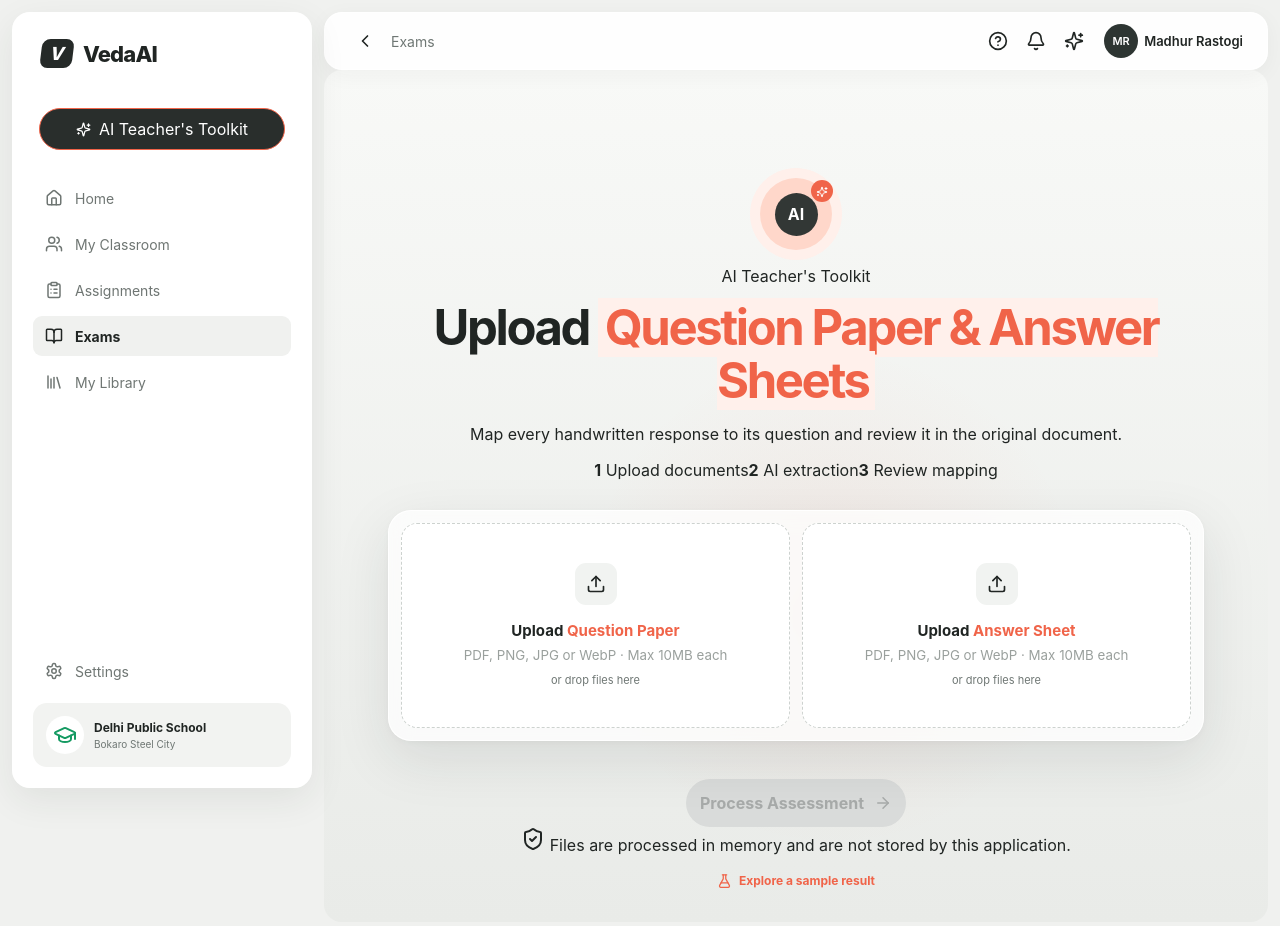
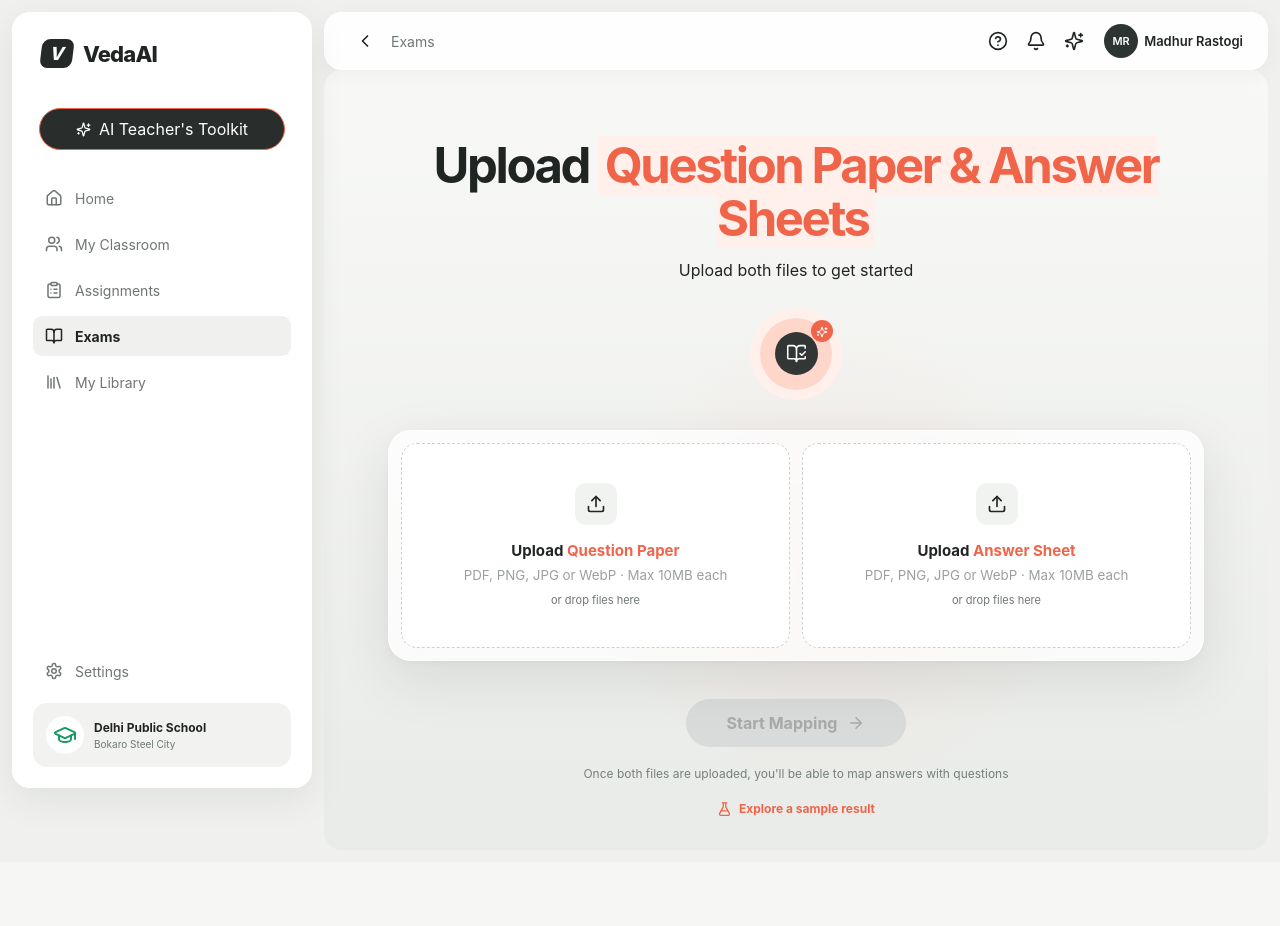
Before and after one commit to sdivyanshu90/assessment-extraction-ai, a Next.js app: page / in a window 1280 px wide. Shown: the top 926 px of the page. After the commit the page ends 862 px from the top, so only its background shows below. Built offline with nearby package versions, Linux system fonts and the light colour scheme.

Commit message:
Update components/assessment-app.tsx

```diff
--- a/components/assessment-app.tsx
+++ b/components/assessment-app.tsx
@@ -1,6 +1,6 @@
 "use client";
 
-import { ArrowRight, FlaskConical, ShieldCheck, Sparkles } from "lucide-react";
+import { ArrowRight, BookOpenCheck, FlaskConical, Sparkles } from "lucide-react";
 import { useEffect, useState } from "react";
 import { AppShell } from "@/components/app-shell";
 import { ProcessingScreen } from "@/components/processing-screen";
@@ -139,15 +139,9 @@ export function AssessmentApp() {
       {view === "processing" ? <ProcessingScreen stage={stage} progress={progress} /> : (
         <section className="upload-screen">
           <div className="upload-heading">
-            <div className="teacher-illustration"><span><Sparkles /></span><strong>AI</strong></div>
-            <p className="eyebrow">AI Teacher&apos;s Toolkit</p>
-            <h1>Upload <em>Question Paper &amp; Answer Sheets</em></h1>
-            <p>Map every handwritten response to its question and review it in the original document.</p>
-            <div className="workflow-pills" aria-label="Assessment workflow">
-              <span><b>1</b> Upload documents</span><i />
-              <span><b>2</b> AI extraction</span><i />
-              <span><b>3</b> Review mapping</span>
-            </div>
+            <h1>Upload <em>Question Paper <span>&amp; Answer Sheets</span></em></h1>
+            <p className="upload-subtitle">Upload both files to get started</p>
+            <div className="teacher-illustration"><span><Sparkles /></span><strong><BookOpenCheck /></strong></div>
           </div>
           <div className="upload-card">
             <FileDropzone id="question-paper" title="Question Paper" accent="#f06449" files={questionFiles} onChange={setQuestionFiles} onError={setError} />
@@ -155,9 +149,9 @@ export function AssessmentApp() {
           </div>
           {error && <div className="upload-error" role="alert">{error}</div>}
           <button className="primary-action" disabled={!questionFiles.length || !answerFiles.length} onClick={processAssessment}>
-            Process Assessment <ArrowRight />
+            Start Mapping <ArrowRight />
           </button>
-          <div className="privacy-note"><ShieldCheck /> Files are processed in memory and are not stored by this application.</div>
+          <p className="upload-helper">Once both files are uploaded, you&apos;ll be able to map answers with questions</p>
           <button className="demo-link" onClick={loadDemo}><FlaskConical /> Explore a sample result</button>
         </section>
       )}
```
